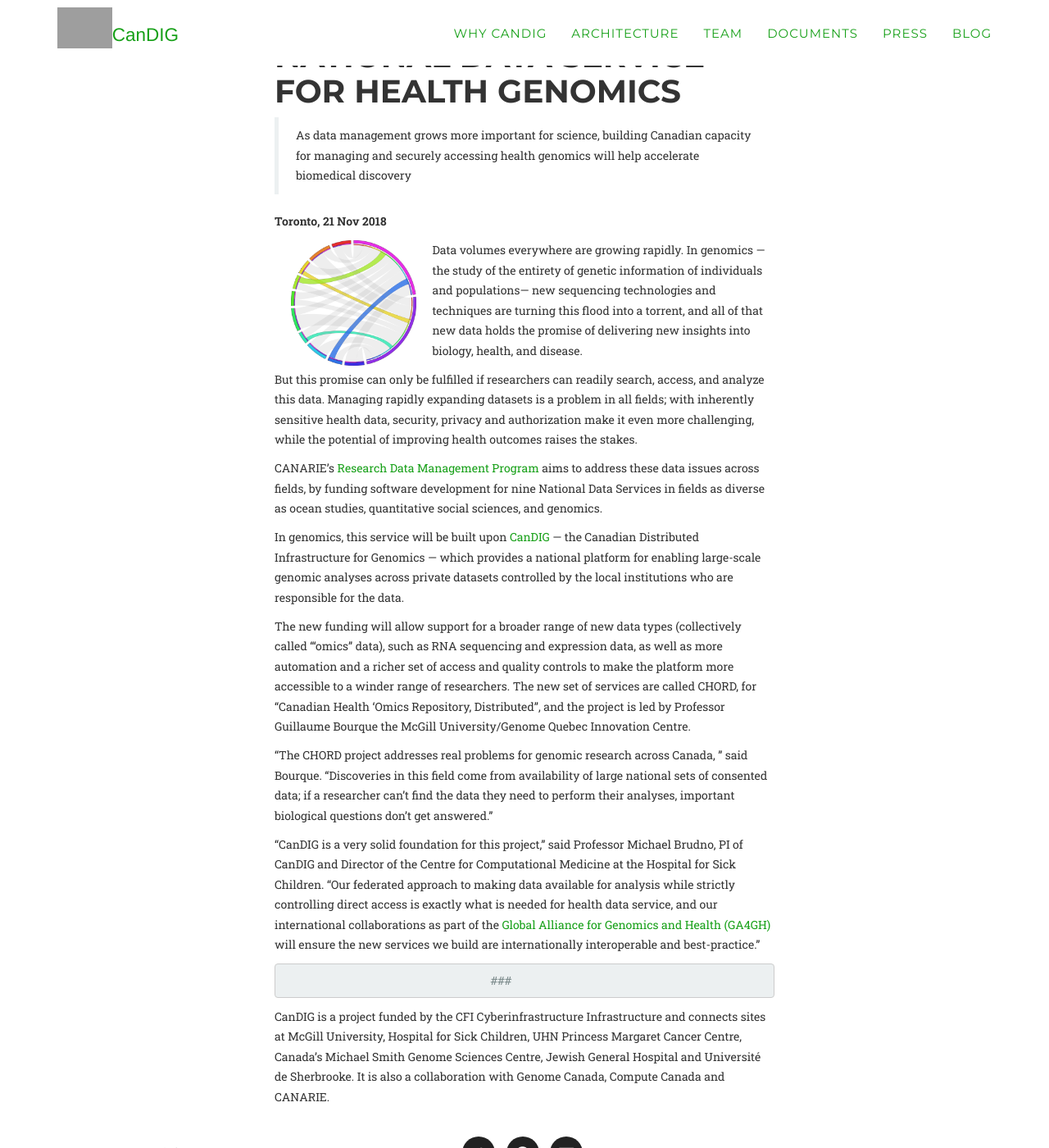
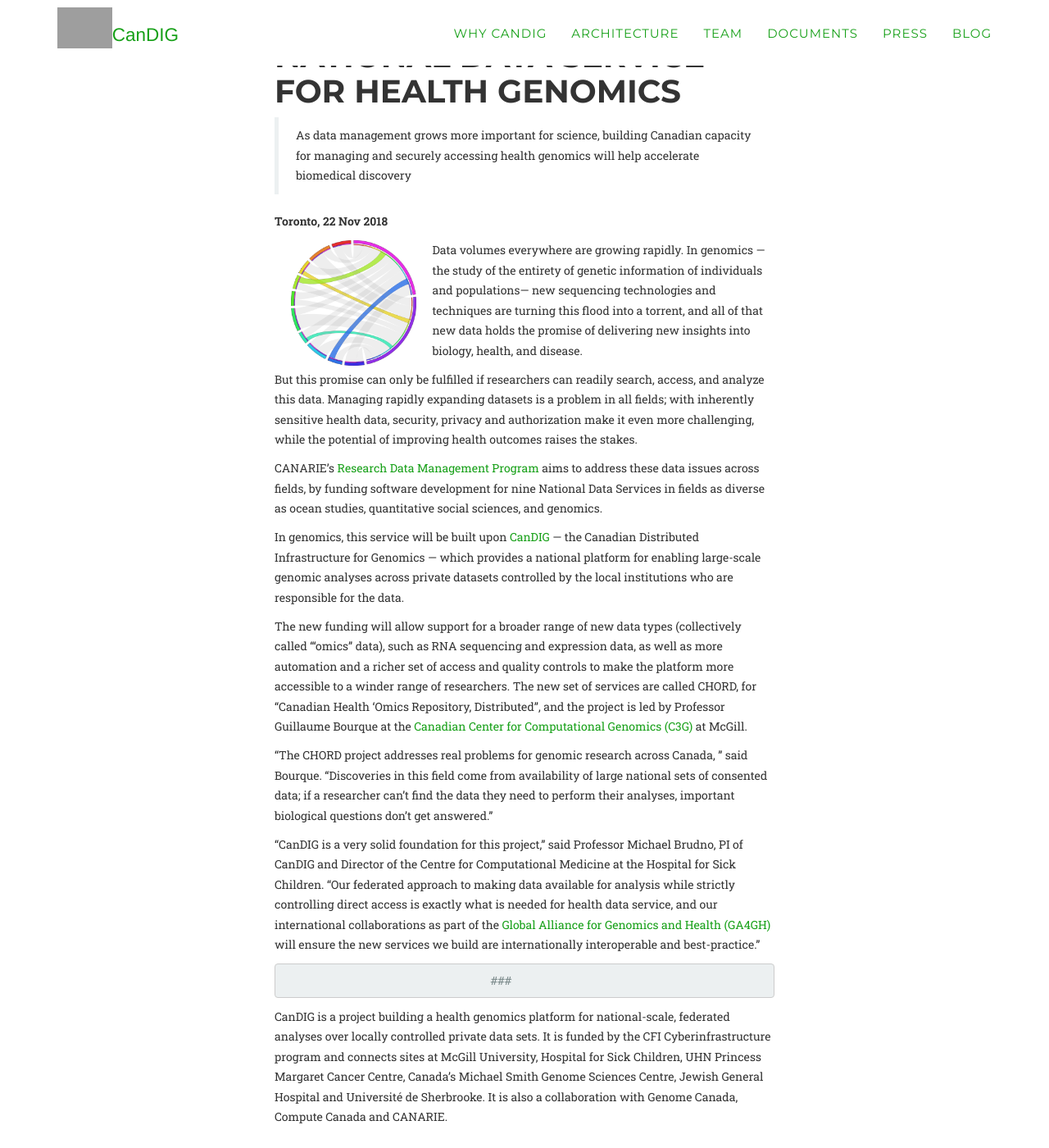
Before and after one commit to CanDIG/candig.github.io, a Jekyll site: the page built from _pages/releases/candig_chord_genomics_data_management.md, in a window 1280 px wide and 1400 px high, scrolled down 358 px. Shown: the whole window at 82% size. Built offline with Jekyll 4.4.1, drawn with Linux system fonts in a browser that asks for light colours; some web fonts are replaced; grey boxes are pictures that could not be loaded.

Commit message:
Correct Bourque affiliation

```diff
--- a/_pages/releases/candig_chord_genomics_data_management.md
+++ b/_pages/releases/candig_chord_genomics_data_management.md
@@ -8,7 +8,7 @@
 
 > As data management grows more important for science, building Canadian capacity for managing and securely accessing health genomics will help accelerate biomedical discovery
 
-**Toronto, 21 Nov 2018**
+**Toronto, 22 Nov 2018**
 
 <img alt="CHORD logo" src="/img/logos/chord-sm.png" align="left" width="25%" hspace="20">
 
@@ -38,8 +38,8 @@
 as well as more automation and a richer set of access and quality controls to make the
 platform more accessible to a winder range of researchers.  The new set of services are
 called CHORD, for &ldquo;Canadian Health 'Omics Repository, Distributed&rdquo;, and
-the project is led by Professor Guillaume Bourque the McGill University/Genome Quebec
-Innovation Centre.
+the project is led by Professor Guillaume Bourque at the [Canadian Center for Computational
+Genomics (C3G)](http://www.computationalgenomics.ca) at McGill.
 
 &ldquo;The CHORD project addresses real problems for genomic research across Canada,
 &rdquo; said Bourque.  &ldquo;Discoveries in this field come from availability of large
@@ -55,9 +55,10 @@
 
 				      ###
 
-CanDIG is a project funded by the CFI Cyberinfrastructure
-Infrastructure and connects sites at McGill University, Hospital
-for Sick Children, UHN Princess Margaret Cancer Centre, Canada's
-Michael Smith Genome Sciences Centre, Jewish General Hospital and
-Université de Sherbrooke. It is also a collaboration with Genome
-Canada, Compute Canada and CANARIE.
+CanDIG is a project building a health genomics platform for national-scale,
+federated analyses over locally controlled private data sets.  It is funded
+by the CFI Cyberinfrastructure program and connects
+sites at McGill University, Hospital for Sick Children, UHN Princess
+Margaret Cancer Centre, Canada's Michael Smith Genome Sciences Centre,
+Jewish General Hospital and Université de Sherbrooke. It is also a
+collaboration with Genome Canada, Compute Canada and CANARIE.
```
